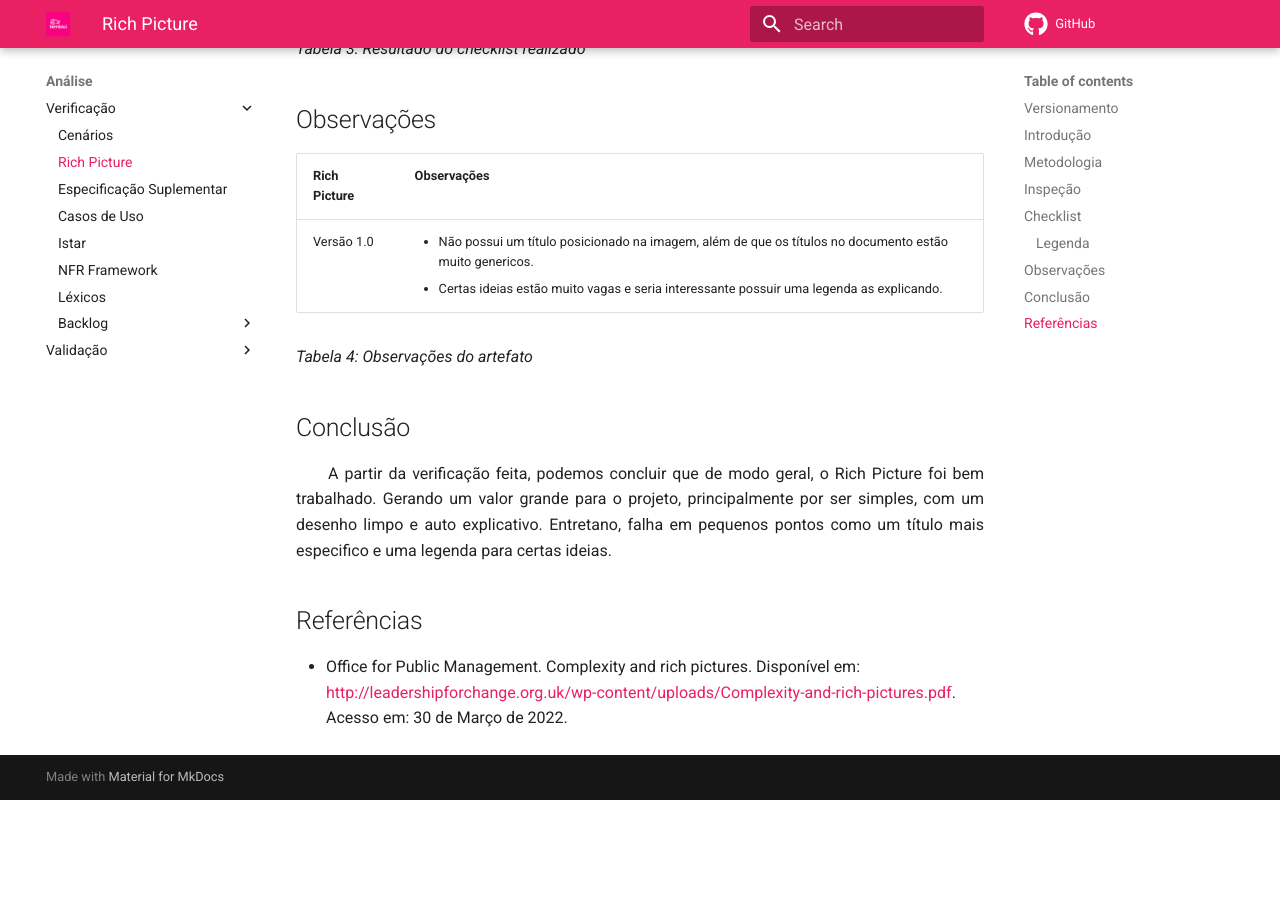
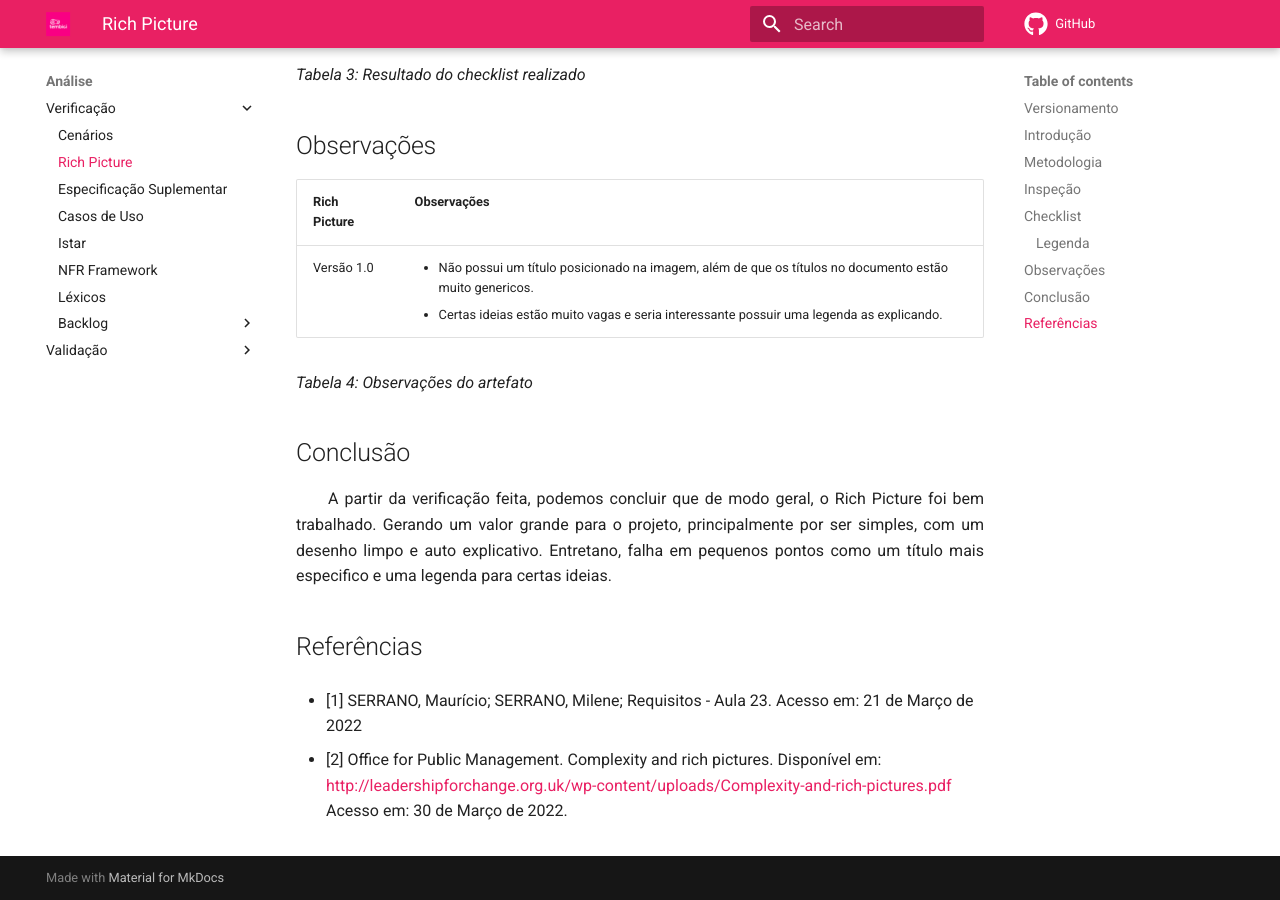
Before and after one commit to Requisitos-de-Software/2021.2-Tembici, an MkDocs documentation site: the page built from docs/analise/verificacao/richPicture.md, in a window 1280 px wide and 900 px high, scrolled down 2870 px. Built offline with MkDocs 1.6.1 and Material for MkDocs 9.7.7, drawn with Linux system fonts in a browser that asks for light colours; comment, search, counter and statistics services are not loaded; before the commit the page ends 3670 px from its top, so only the background shows below that; some of the changed text lies outside the part shown.

Commit message:
#85 - Adição de melhorias

```diff
--- a/docs/analise/verificacao/richPicture.md
+++ b/docs/analise/verificacao/richPicture.md
@@ -18,7 +18,7 @@
 <p align="justify">&emsp;&emsp;Para a verificação do rich pictures elaborado pela nossa equipe, no contexto da disciplina foi utilizada a técnica de inspeção. Por meio de um checklist foi realizada uma avaliação de tópicos e detectados os problemas a serem corrigidos e o que já está correto no artefato.</p>
 
 ## Inspeção
-&emsp;&emsp;Abaixo tem-se as questões levantadas por nós para o checklist e o porque de cada uma.
+&emsp;&emsp;Abaixo tem-se as questões levantadas por nós para o checklist e o porque de cada uma, pegando como base um artigo sobre o tema[2].
 
 |Questão|Justificativa|
 |-------|-------------|
@@ -70,4 +70,8 @@
 <p align="justify">&emsp;&emsp;A partir da verificação feita, podemos concluir que de modo geral, o Rich Picture foi bem trabalhado. Gerando um valor grande para o projeto, principalmente por ser simples, com um desenho limpo e auto explicativo. Entretano, falha em pequenos pontos como um título mais especifico e uma legenda para certas ideias.</p>
 
 ## Referências
-- Office for Public Management. Complexity and rich pictures. Disponível em: <a>http://leadershipforchange.org.uk/wp-content/uploads/Complexity-and-rich-pictures.pdf</a>. Acesso em: 30 de Março de 2022.
+<ul>
+<li><p>[1] SERRANO, Maurício; SERRANO, Milene; Requisitos - Aula 23. Acesso em: 21 de Março de 2022</p></li>
+<li><p>[2] Office for Public Management. Complexity and rich pictures. Disponível em: <a>http://leadershipforchange.org.uk/wp-content/uploads/Complexity-and-rich-pictures.pdf</a>
+Acesso em: 30 de Março de 2022.</p></li>
+</ul>
```
